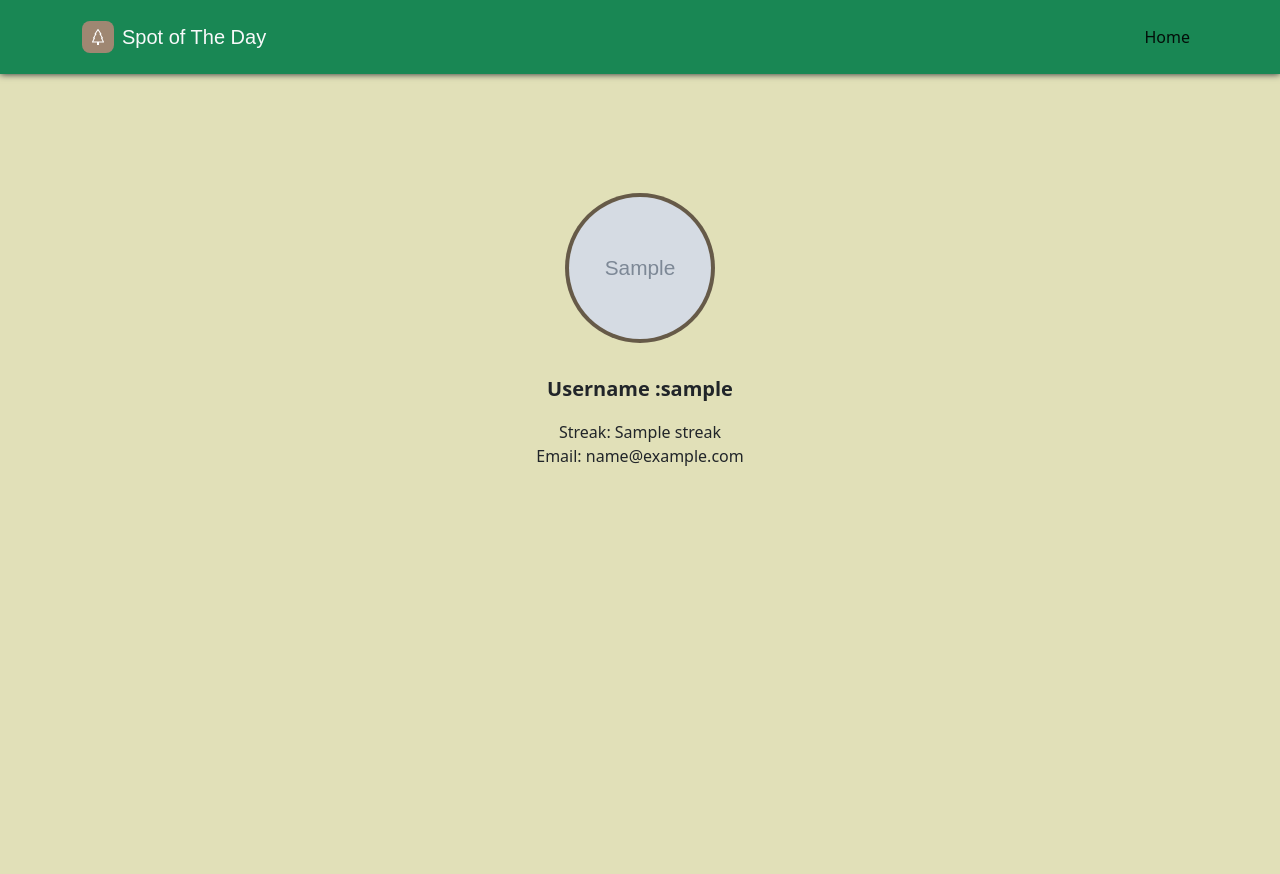
After one commit to rhysbw/gamificationECM2434, a Django app: template mysite/templates/profile.html in a window 1280 px wide. The commit adds this page. Run offline with Django 4.2, Linux system fonts and the light colour scheme; the template is opened without the code that fills it: most values are stand-ins (such as "Sample title", 1, 10 or a date in 2020); grey boxes marked "Sample" are stand-in pictures; some libraries are stand-ins or nearby versions; some web fonts are replaced.

Commit message:
adds the profile page. Can be viewed by clicking 'profile' in the navbar, currently defaults to the alien profile picture and displays no user data.

```diff
--- a/mysite/exSeed/urls.py
+++ b/mysite/exSeed/urls.py
@@ -9,5 +9,6 @@ urlpatterns = [
     path("delete/<username>", views.delete_request, name='delete'),
     path('', views.home_page, name="home"),
     path("leaderboard/streak", views.leaderboard, name="lb_streak"),
-    path("leaderboard/total", views.leaderboard, name="lb_total")
+    path("leaderboard/total", views.leaderboard, name="lb_total"),
+    path("profile", views.profile_page, name ="profile")
 ]
--- a/mysite/templates/base.html
+++ b/mysite/templates/base.html
@@ -28,7 +28,7 @@
                     <li class="nav-item"><a class="nav-link active" href="/">Home</a></li>
                     {% if user.is_authenticated %}
                         <li class="nav-item"><a class="nav-link" href="/leaderboard/streak">Leaderboard</a></li>
-                        <li class="nav-item"><a class="nav-link" href="/login">Profile</a></li>
+                        <li class="nav-item"><a class="nav-link" href="/profile">Profile</a></li>
                         <li class="nav-item"><a class="nav-link" href="/logout">Sign Out</a></li>
                     {% endif %}
             </div>
--- /dev/null
+++ b/mysite/templates/profile.html
@@ -0,0 +1,86 @@
+
+{% extends 'base.html' %}
+
+{% load static %}
+{% block title %}Profile{% endblock %}
+
+{% block style %}
+  <style>
+
+
+
+
+    .page-container {
+        display: flex;
+        justify-content: center;
+        align-items: center;
+        height: 100vh;
+      }
+
+      .userContainer {
+        height: 70%;
+        width: 60%;
+        transform: translate(0%, -10%);
+        display: flex;
+        justify-content: center;
+        align-items: center;
+      }
+
+      .userName {
+        font-weight: bold;
+        font-size: 20px;
+      }
+
+      .userContent {
+        width: 100%;
+        height: 60%;
+        transform: translate(0%, 34%);
+
+        margin-top: 20px;
+        text-align: center;
+        font-size: 16px;
+      }
+
+      .circle {
+        position: absolute;
+        width: 150px;
+        height: 150px;
+        border-radius: 50%;
+
+        display: flex;
+        justify-content: center;
+        align-items: center;
+
+        background-color: #665A48;
+        background-size: cover;
+        transform: translate(0%, -100%);
+      }
+
+      .circle img {
+        border-radius: 50%;
+        width: 95%;
+        height: 95%
+      }
+    </style>
+{% endblock style %}
+
+
+
+{% block content %}
+  <div class="page-container">
+    <div class = "userContainer">
+      <div class = "circle">
+        <img src="{{profileImage}}">
+      </div>
+      <div class = "userContent">
+        <p class="userName"> Username :{{username}} </p>
+        Streak: {{ streak }} <br>
+        Email: {{ email }} <br>
+
+
+      </div>
+
+
+    </div>
+  </div>
+{% endblock content %}
```
Also changed, not shown: mysite/exSeed/views.py (+22 -0 lines).
